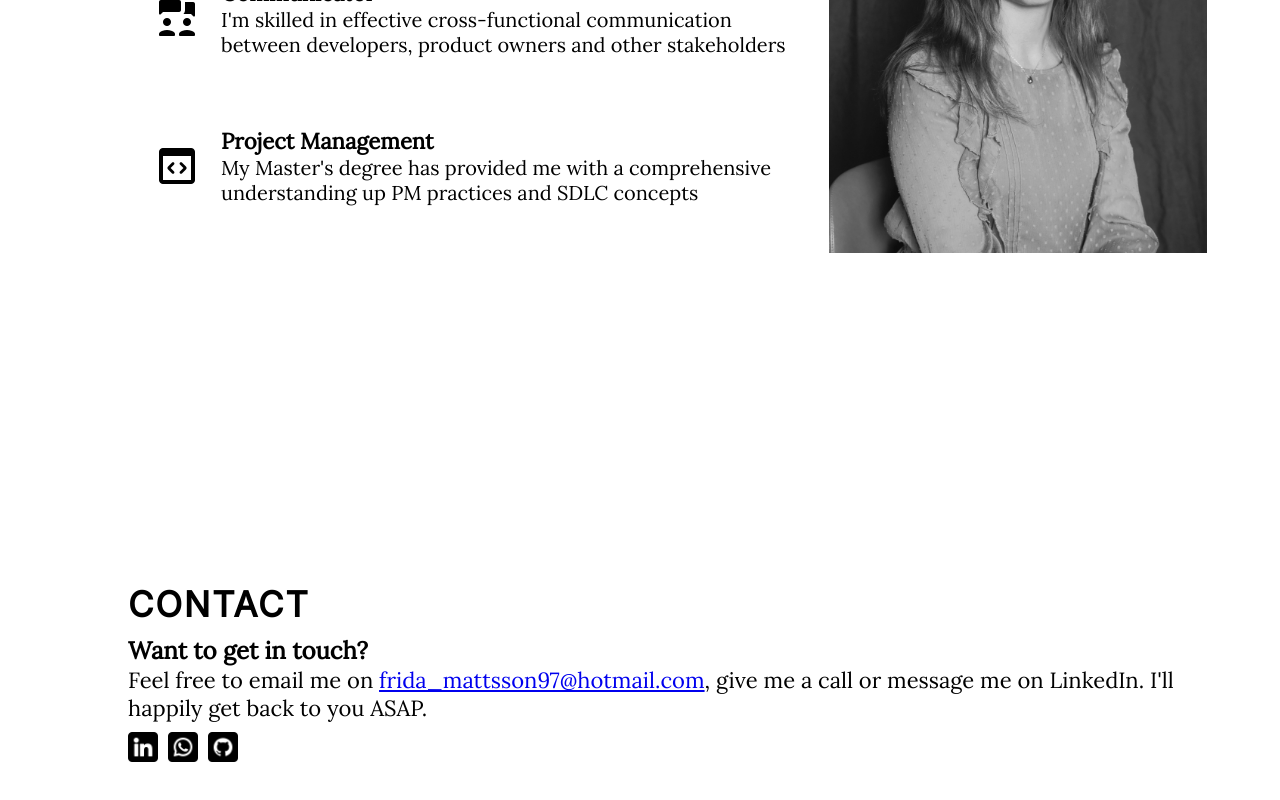
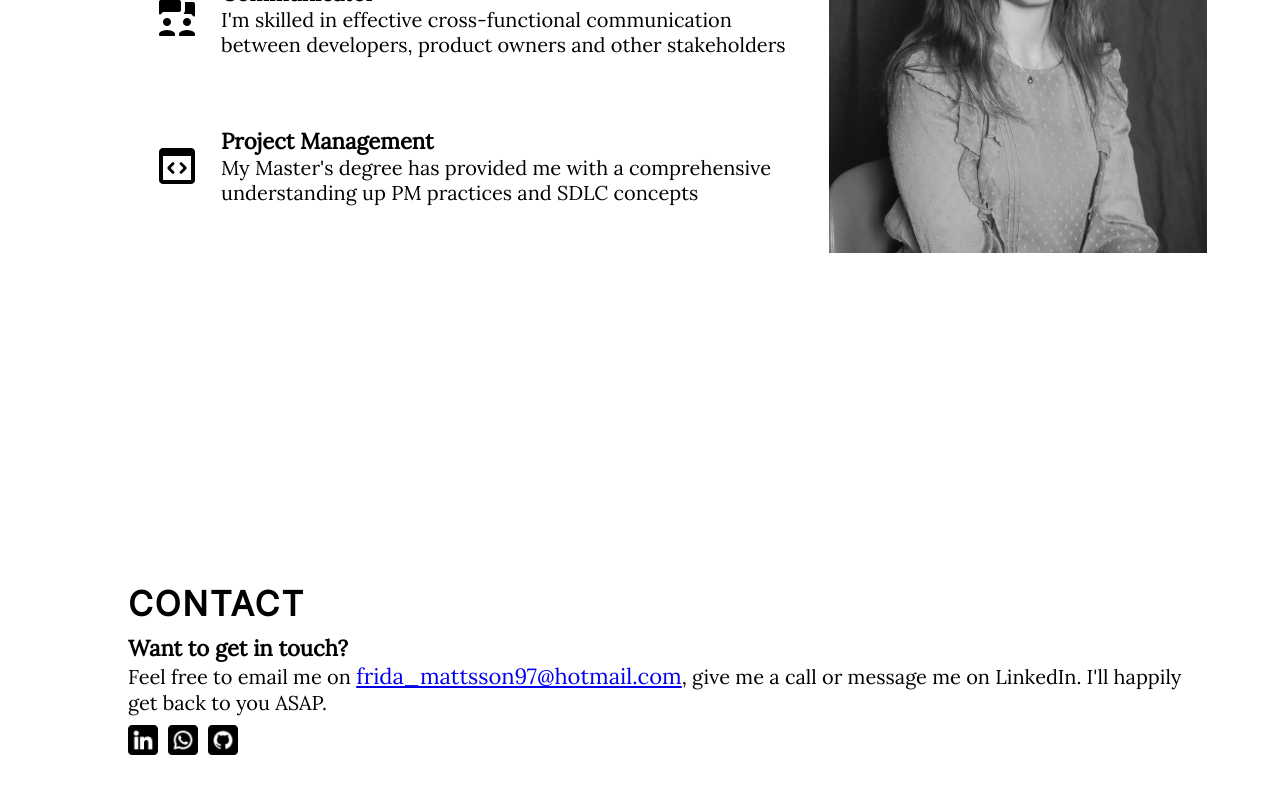
Before and after one commit to fumattsson/cv-website, a React (Vite) app: page / in a window 1280 px wide. Shown: the part 1708-2508 px from the top of the page. Built offline with nearby package versions, Linux system fonts and the light colour scheme.

Commit message:
add variables to contact section

```diff
--- a/src/components/Contact/Contact.module.css
+++ b/src/components/Contact/Contact.module.css
@@ -8,7 +8,7 @@
 }
 
 .title {
-    font-size: 35px;
+    font-size: var(--font-size-title);
     font-weight: 700;
     letter-spacing: 1.75px;
     text-transform: uppercase;
@@ -41,13 +41,13 @@
 }
 
 .contactItem h3 {
-    font-size: 24px;
+    font-size: var(--font-size-h3);
     font-weight: 600;
     font-family: var(--font-lora)
 }
 
 .contactItem p {
-    font-size: 22px;
+    font-size: var(--font-size-p);
     font-family: var(--font-lora)
 }
 
@@ -76,16 +76,16 @@
     }
 
     .title {
-        font-size: 25px;
+        font-size: var(--font-size-title-small);
         padding: 0;
     }
 
     .contactItem h3 {
-        font-size: 20px;
+        font-size: var(--font-size-h3-small);
     }
 
     .contactItem p {
-        font-size: 18px;
+        font-size: var(--font-size-p-small);
     }
 
     .email {
```
